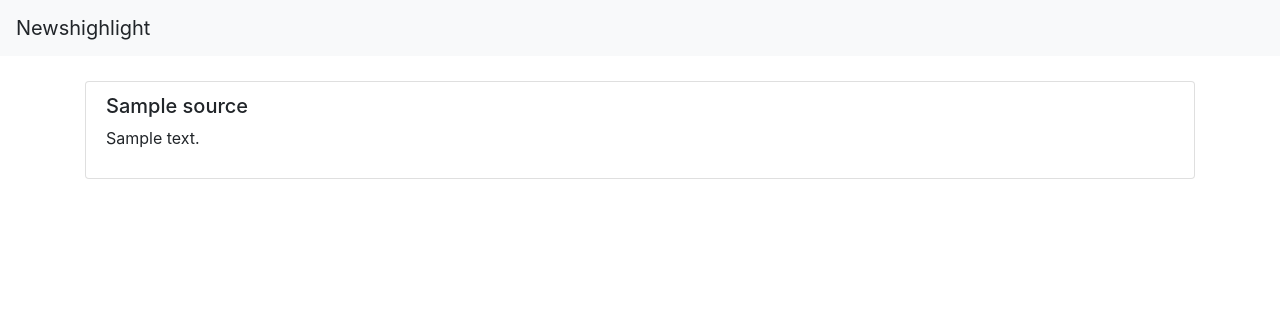
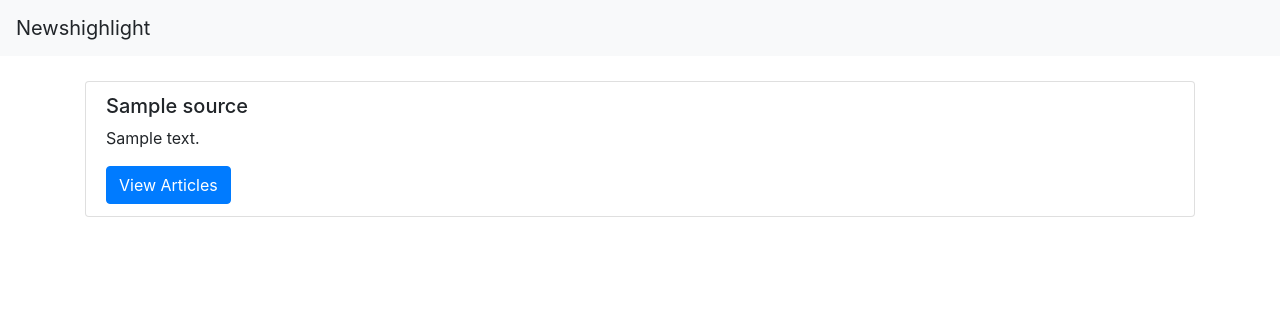
Before and after one commit to anitakate/Newshighlight, a Flask app: page / in a window 1280 px wide. Shown: the top 316 px of the page. Run offline with Flask 2, Linux system fonts and the light colour scheme; a database or web service that is not in the repository returns one stand-in record (values such as "Sample title"); data that the repository does not hold is empty; some libraries are stand-ins or nearby versions.

Commit message:
Add a read article button to the source

```diff
--- a/app/templates/index.html
+++ b/app/templates/index.html
@@ -6,6 +6,7 @@
   <li class="list-group-item highlight">
     <h5>{{source.name}}</h5>
     <p>{{source.description}}</p>
+    <a href="/articles/{{source.id}}" class="btn btn-primary">View Articles</a>
   </li>
   {% endfor %}
 </ul>
```
